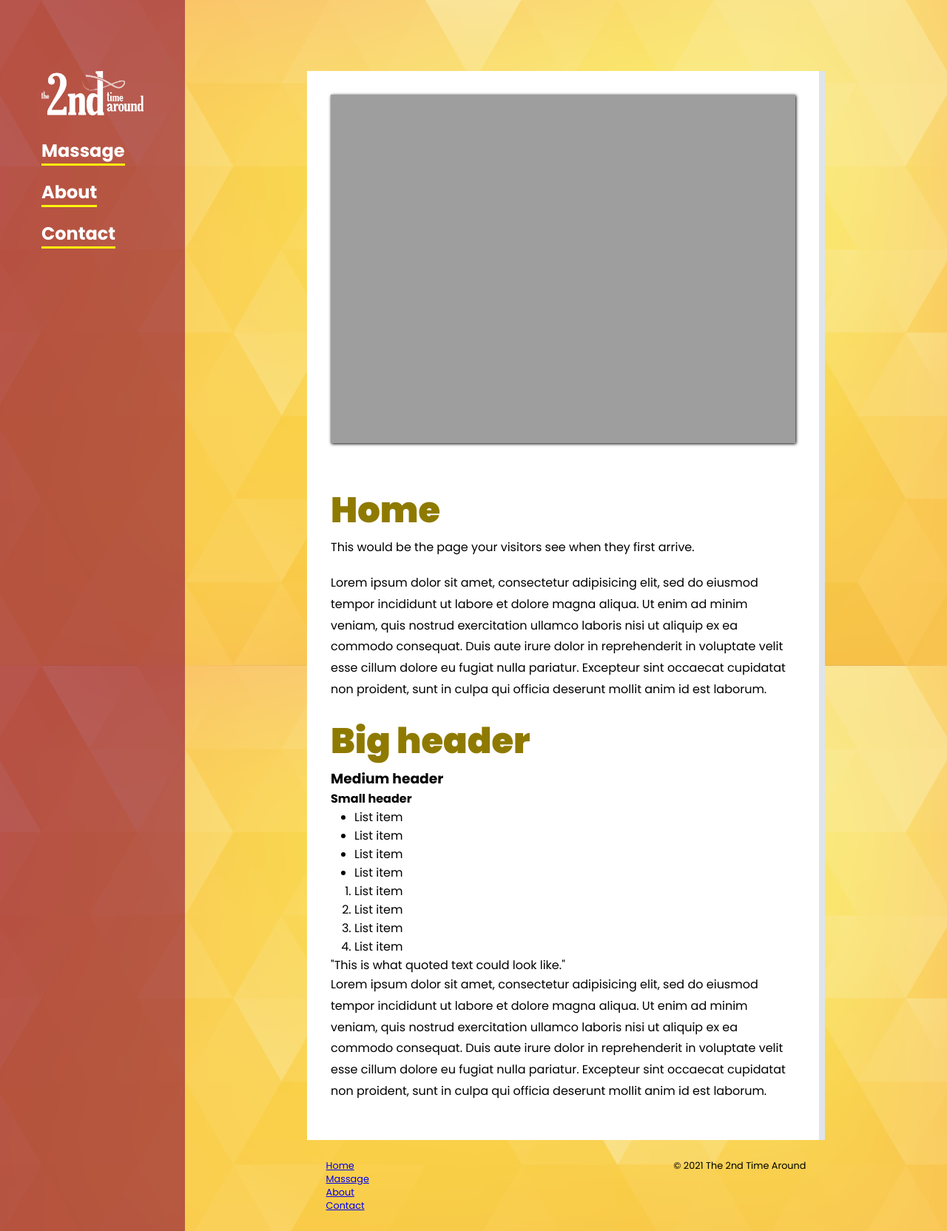
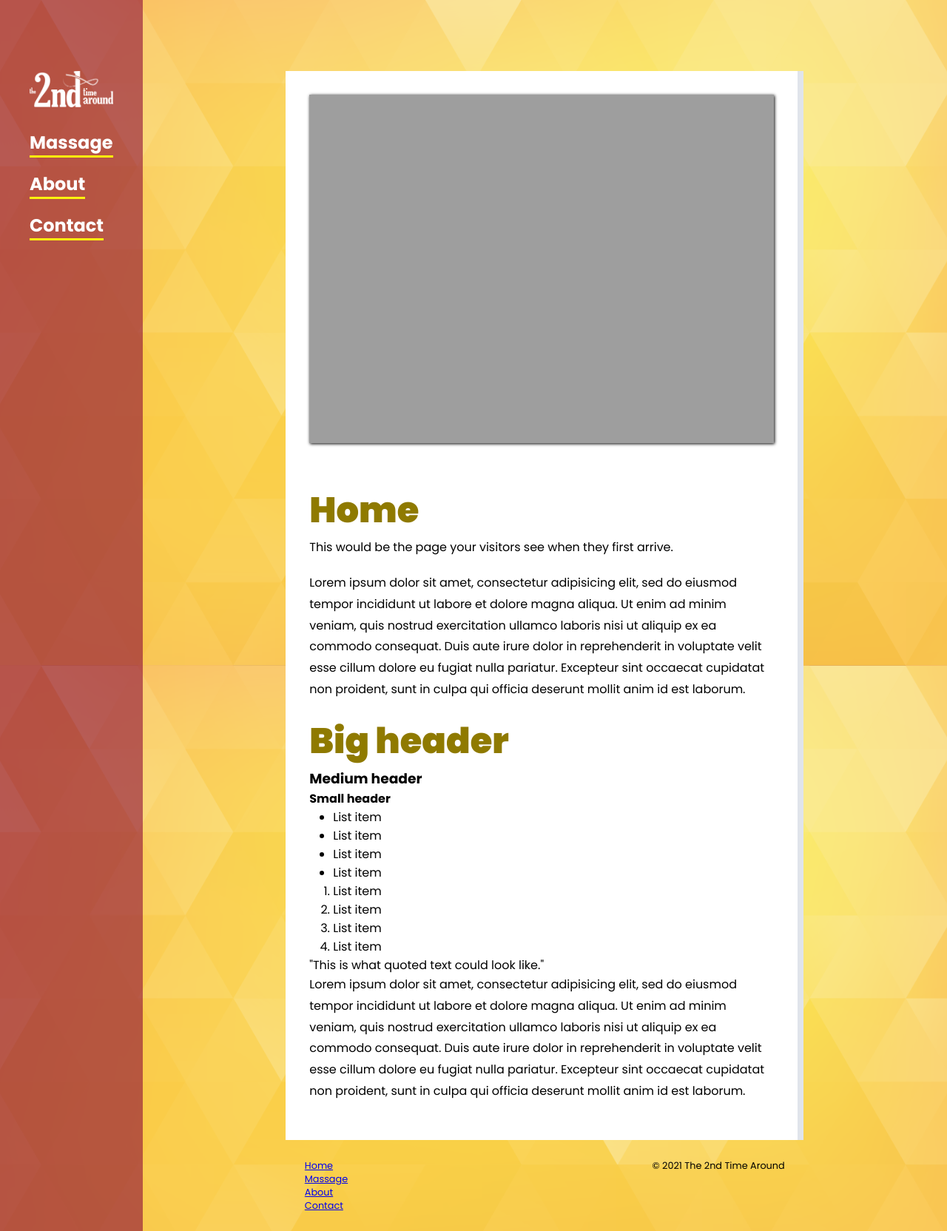
Before and after one commit to citizenkehoe/secondtime, a Jekyll site: the page built from index.html, in a window 1280 px wide. Shown: the whole page at 74% size. Built offline with Jekyll 4.4.1, drawn with Linux system fonts in a browser that asks for light colours.

Commit message:
css header width

```diff
--- a/css/secondtime.scss
+++ b/css/secondtime.scss
@@ -39,7 +39,7 @@ body {
 		grid:
 			"header main" auto
 			"header footer" auto
-			/ 250px auto;
+			/ min-content auto;
 		padding: 0;
 	}
 }
@@ -65,8 +65,8 @@ header {
 		background-color: hsla(339, 87, 29, .6);
 		display: block;
 		padding-top: 6rem;
-		padding-left: 3.5rem;
-		padding-right: 3.5rem;
+		padding-left: 2.5rem;
+		padding-right: 2.5rem;
 	}
 
 	& img {
```
